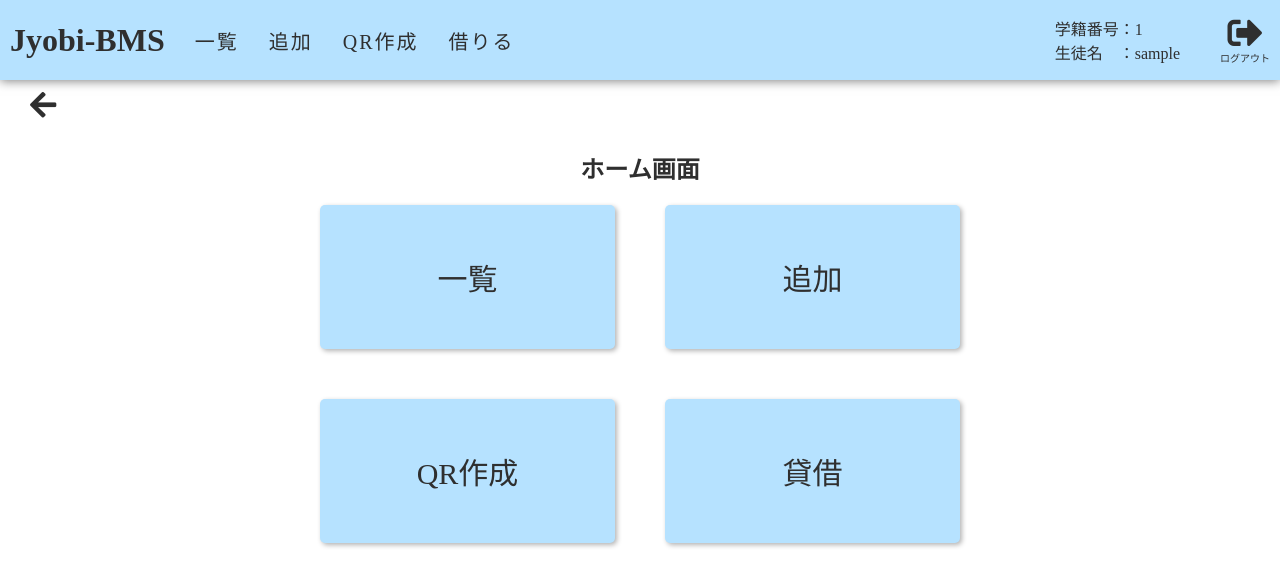
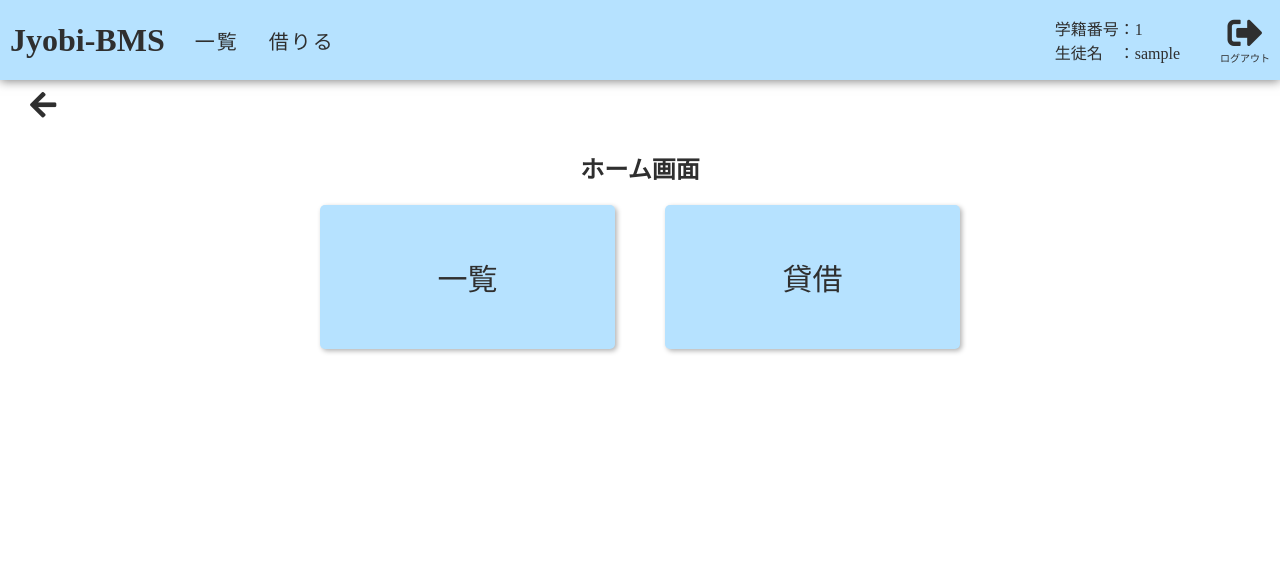
Before and after one commit to tora87/Hackathon_Jyobi_BMS, a Flask app: page /login-top/top_page in a window 1280 px wide. Shown: the top 586 px of the page. Run offline with Flask 2, Linux system fonts and the light colour scheme; the visitor is signed in with stand-in values (Sample User, id 1).

Commit message:
[Update] ログインした際のアカウントに応じて、表示される遷移ボタンを切り替える機能を作成しました。

```diff
--- a/templates/home.html
+++ b/templates/home.html
@@ -5,8 +5,10 @@
   <div class="container home">
     <div class="home-items">
       <a href="{{url_for('booklist_view.booklist_view')}}" class="home-item">一覧</a>
-      <a href="{{url_for('add_books.add_books')}}" class="home-item">追加</a>
-      <a href="{{url_for('create_qr.make_qr')}}" class="home-item">QR作成</a>
+        {% if session.get('user_id')[0] == '0'  %}
+        <a href="{{url_for('add_books.add_books')}}" class="home-item">追加</a>
+        <a href="{{url_for('create_qr.make_qr')}}" class="home-item">QR作成</a>
+        {% endif %}
       <a href="{{url_for('lender.get_lender')}}" class="home-item">貸借</a>
     </div>
   </div>
--- a/templates/template.html
+++ b/templates/template.html
@@ -17,8 +17,10 @@
         <nav class="header-nav">
           <ul>
             <li class="header-nav-item"><a href="{{url_for('booklist_view.booklist_view')}}">一覧</a></li>
-            <li class="header-nav-item"><a href="{{url_for('add_books.add_books')}}">追加</a></li>
-            <li class="header-nav-item"><a href="{{url_for('create_qr.make_qr')}}">QR作成</a></li>
+              {% if session.get('user_id')[0] == '0'  %}
+                <li class="header-nav-item"><a href="{{url_for('add_books.add_books')}}">追加</a></li>
+                <li class="header-nav-item"><a href="{{url_for('create_qr.make_qr')}}">QR作成</a></li>
+              {% endif %}
             <li class="header-nav-item"><a href="{{url_for('lender.get_lender')}}">借りる</a></li>
           </ul>
         </nav>
```
